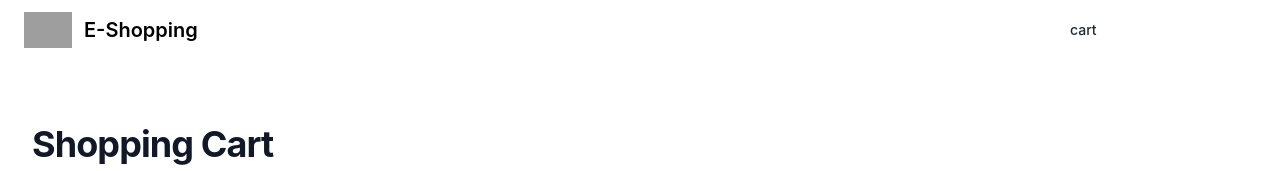
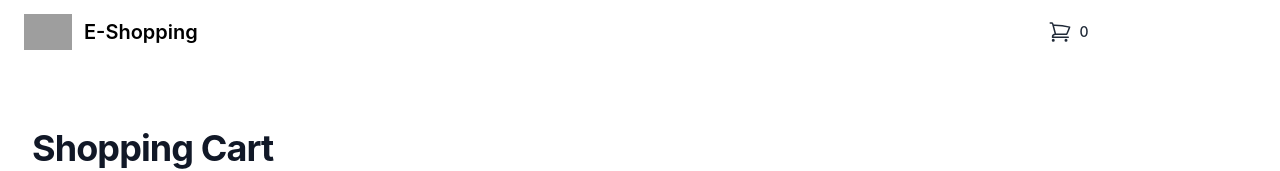
Before and after one commit to sahildhimandesigner/react-app-rtk, a React (Create React App) app: page /cart in a window 1280 px wide. Shown: the top 171 px of the page. Built offline with nearby package versions, Linux system fonts and the light colour scheme; no server answers; grey boxes are pictures that could not be loaded.

Commit message:
implemented the cart cout in header section

```diff
--- a/src/components/CartItem/CartItem.tsx
+++ b/src/components/CartItem/CartItem.tsx
@@ -1,5 +1,5 @@
-import React, { useState, useEffect} from 'react'
-import { QuestionMarkCircleIcon, XMarkIcon } from '@heroicons/react/20/solid'
+import React, { useState, useEffect } from 'react'
+import { CheckIcon, ClockIcon, QuestionMarkCircleIcon, XMarkIcon } from '@heroicons/react/20/solid'
 
 const CartItem = () => {
     const [cartItems, setCartItems] = useState([]);
@@ -11,6 +11,8 @@ const CartItem = () => {
           setCartItems(storedItems);
         }
       }, []);
+
+      console.log(cartItems.length, 'storedItemsString')
 
   return (
     <div className="bg-white">
@@ -81,15 +83,15 @@ const CartItem = () => {
                           </div>
                         </div>
 
-                        {/* <p className="mt-4 flex space-x-2 text-sm text-gray-700">
-                          {item.inStock ? (
+                        <p className="mt-4 flex space-x-2 text-sm text-gray-700">
+                          {item.id ? (
                             <CheckIcon className="h-5 w-5 flex-shrink-0 text-green-500" aria-hidden="true" />
                           ) : (
                             <ClockIcon className="h-5 w-5 flex-shrink-0 text-gray-300" aria-hidden="true" />
                           )}
 
-                          <span>{item.inStock ? 'In stock' : `Ships in ${product.leadTime}`}</span>
-                        </p> */}
+                          <span>{item.id ? 'In stock' : `Ships in ${product.leadTime}`}</span>
+                        </p>
                       </div>
                     </li>
                   )
--- a/src/components/Header/Header.tsx
+++ b/src/components/Header/Header.tsx
@@ -1,8 +1,19 @@
 import { Model } from 'components/Model';
-import React, { useState } from 'react'
+import React, { useState, useEffect } from 'react'
 import { Link } from 'react-router-dom';
 
 const Header = () => {
+
+  const [cartItems, setCartItems] = useState([]);
+
+  useEffect(() => {
+    const storedItemsString = localStorage.getItem('cartItems');
+    if(storedItemsString !== null){
+      const storedItems = JSON.parse(storedItemsString);
+      setCartItems(storedItems);
+    }
+  }, [cartItems]);
+
   const [open, setOpen]  = useState(false);
 
   const openModel = () => {
@@ -12,7 +23,6 @@ const Header = () => {
   const closeModel = () => {
     setOpen(false);
   }
-
 
   return (
     <>
@@ -24,8 +34,11 @@ const Header = () => {
                         <span className="self-center text-xl font-semibold whitespace-nowrap dark:text-white">E-Shopping</span>
                     </a>
                     <div className="flex items-center lg:order-2">
-
-                        <Link className="text-gray-800 dark:text-white hover:bg-gray-50 focus:ring-4 focus:ring-gray-300 font-medium rounded-lg text-sm px-4 lg:px-5 py-2 lg:py-2.5 mr-2 dark:hover:bg-gray-700 focus:outline-none dark:focus:ring-gray-800" to="/cart">cart</Link>
+                        <Link className="text-gray-800 flex items-center dark:text-white hover:bg-gray-50 focus:ring-4 focus:ring-gray-300 font-medium rounded-lg text-sm px-4 lg:px-5 py-2 lg:py-2.5 mr-2 dark:hover:bg-gray-700 focus:outline-none dark:focus:ring-gray-800" to="/cart">
+                          <svg xmlns="http://www.w3.org/2000/svg" fill="none" viewBox="0 0 24 24" strokeWidth={1.5} stroke="currentColor" className="w-6 h-6">
+                            <path strokeLinecap="round" strokeLinejoin="round" d="M2.25 3h1.386c.51 0 .955.343 1.087.835l.383 1.437M7.5 14.25a3 3 0 00-3 3h15.75m-12.75-3h11.218c1.121-2.3 2.1-4.684 2.924-7.138a60.114 60.114 0 00-16.536-1.84M7.5 14.25L5.106 5.272M6 20.25a.75.75 0 11-1.5 0 .75.75 0 011.5 0zm12.75 0a.75.75 0 11-1.5 0 .75.75 0 011.5 0z" />
+                          </svg><span className='px-2'>{cartItems.length}</span>
+                        </Link>
 
                         <button onClick={openModel}  className="text-white bg-primary-700 hover:bg-primary-800 focus:ring-4 focus:ring-primary-300 font-medium rounded-lg text-sm px-4 lg:px-5 py-2 lg:py-2.5 mr-2 dark:bg-primary-600 dark:hover:bg-primary-700 focus:outline-none dark:focus:ring-primary-800">Add Product</button>
 
```
